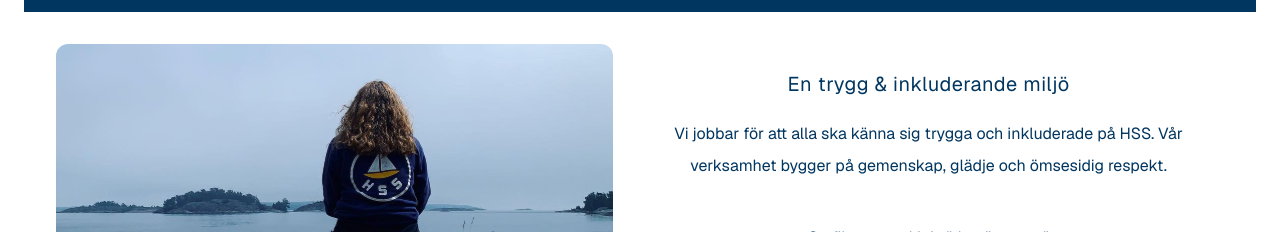
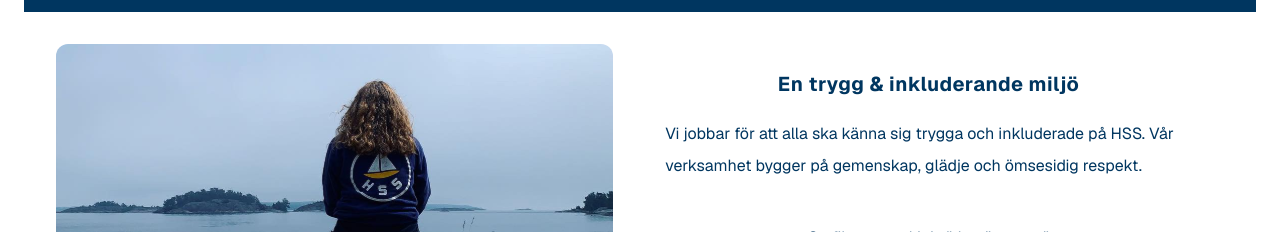
Before and after one commit to Busanz/hss_scouterna, a Next.js app: page /bli-scout in a window 1280 px wide. Shown: the part 800-1032 px from the top of the page. Built offline with nearby package versions, Linux system fonts and the light colour scheme.

Commit message:
align text to left and heading bold

```diff
--- a/src/sections/BilScoutsection.tsx
+++ b/src/sections/BilScoutsection.tsx
@@ -53,10 +53,10 @@ export default function BilScoutsection() {
           />
         </div>
         <div className="flex flex-col justify-center items-center w-full max-w-4xl px-4 sm:px-6 lg:px-8">
-          <p className="text-xl font-normal text-primary text-center tracking-wide">
+          <p className="text-xl font-bold text-primary text-center tracking-wide">
             En trygg &amp; inkluderande miljö
           </p>
-          <p className="text-l font-normal text-primary my-5 text-center">
+          <p className="text-l font-normal text-primary my-5">
             Vi jobbar för att alla ska känna sig trygga och inkluderade på HSS.
             Vår verksamhet bygger på gemenskap, glädje och ömsesidig respekt.
           </p>
```
